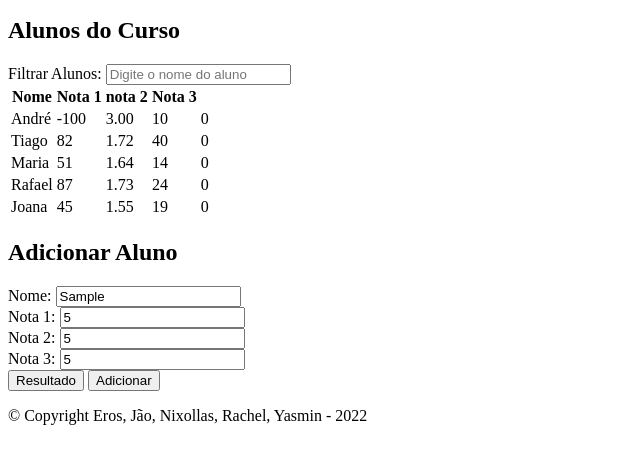
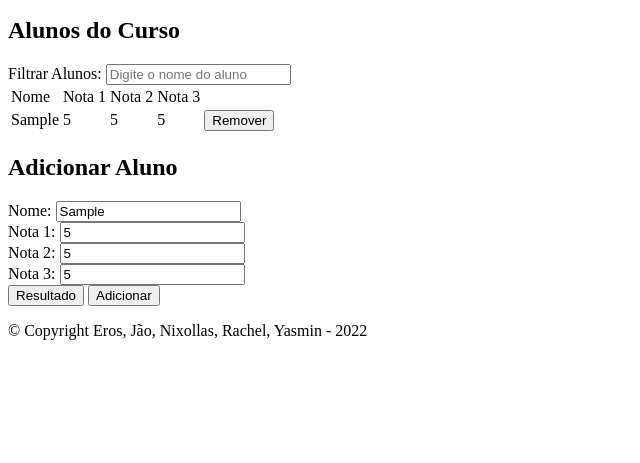
Before and after one commit to gabrio-e/Calcune, a plain HTML site: page index.html in a window 1280 px wide. Both pictures are taken after typing "Sample", "5", "5", "5" into the empty fields and a click on the button "Adicionar". Shown: the part 105-568 px from the top of the page, without its empty margins (0-640 px from the left). Drawn offline with Linux system fonts and the light colour scheme.

Commit message:
adicionando e removendo elementos da tabela

```diff
--- a/adicionar.js
+++ b/adicionar.js
@@ -1,9 +1,26 @@
-var botao = document.querySelector('#adicionar')
-botao.addEventListener('click', function (event) {
-  event.preventDefault()
-  var form = document.querySelector('#form')
-  console.log(form.nome.value)
-})
-function Adicionar() {
-  document.getElementById('table').innerHTML = 'Média não é válida'
+function Adicionar(idTabela) {
+  var tabela = document.getElementById(idTabela)
+  var numeroLinhas = tabela.rows.length
+  var linha = tabela.insertRow(numeroLinhas)
+  var celula1 = linha.insertCell(0)
+  var celula2 = linha.insertCell(1)
+  var celula3 = linha.insertCell(2)
+  var celula4 = linha.insertCell(3)
+  var celula5 = linha.insertCell(4)
+
+  var input = document.querySelector('#nome')
+  var inputNota1 = document.querySelector('#nota1')
+  var inputNota2 = document.querySelector('#nota2')
+  var inputNota3 = document.querySelector('#nota3')
+
+  var texto = input.value
+  var nota1 = inputNota1.value
+  var nota2 = inputNota2.value
+  var nota3 = inputNota3.value
+
+  celula1.innerHTML = texto
+  celula2.innerHTML = nota1
+  celula3.innerHTML = nota2
+  celula4.innerHTML = nota3
+  celula5.innerHTML = "<button onclick='removeLinha(this)'>Remover</button>"
 }
--- a/index.html
+++ b/index.html
@@ -38,59 +38,19 @@
           placeholder="Digite o nome do aluno"
           class="input-medio"
         />
-        <table id="table">
-          <thead>
+        <div>
+          <table id="tbl">
             <tr>
-              <th>Nome</th>
-              <th>Nota 1</th>
-              <th>nota 2</th>
-              <th>Nota 3</th>
+              <td>Nome</td>
+              <td>Nota 1</td>
+              <td>Nota 2</td>
+              <td>Nota 3</td>
             </tr>
-          </thead>
-          <tbody id="tabela-alunos">
-            <tr class="alunos" id="aluno1">
-              <td class="info-nome">André</td>
-              <td class="info-nota1">-100</td>
-              <td class="info-nota2">3.00</td>
-              <td class="info-nota3">10</td>
-              <td class="info-imc">0</td>
-            </tr>
-
-            <tr class="paciente" id="segundo-paciente">
-              <td class="info-nome">Tiago</td>
-              <td class="info-peso">82</td>
-              <td class="info-altura">1.72</td>
-              <td class="info-gordura">40</td>
-              <td class="info-imc">0</td>
-            </tr>
-
-            <tr class="paciente" id="terceiro-paciente">
-              <td class="info-nome">Maria</td>
-              <td class="info-peso">51</td>
-              <td class="info-altura">1.64</td>
-              <td class="info-gordura">14</td>
-              <td class="info-imc">0</td>
-            </tr>
-
-            <tr class="paciente" id="quarto-paciente">
-              <td class="info-nome">Rafael</td>
-              <td class="info-peso">87</td>
-              <td class="info-altura">1.73</td>
-              <td class="info-gordura">24</td>
-              <td class="info-imc">0</td>
-            </tr>
-            <tr class="paciente" id="quinto-paciente">
-              <td class="info-nome">Joana</td>
-              <td class="info-peso">45</td>
-              <td class="info-altura">1.55</td>
-              <td class="info-gordura">19</td>
-              <td class="info-imc">0</td>
-            </tr>
-          </tbody>
-        </table>
+          </table>
+        </div>
       </section>
       <section class="box">
-        <form id="form">
+        <form name="form">
           <h2 class="titulos">Adicionar Aluno</h2>
           <ul id="mensagens-erro"></ul>
           <div class="">
@@ -133,10 +93,10 @@
               class="input-medio"
             />
           </div>
+          <div id="resultado"></div>
         </form>
-        <div id="resultado"></div>
         <button onclick="CalcularMedia()">Resultado</button>
-        <button id="adicionar">Adicionar</button>
+        <button onclick="Adicionar('tbl')">Adicionar</button>
       </section>
     </main>
     <footer>
--- a/remover.js
+++ b/remover.js
@@ -1,8 +1,4 @@
-var tabela = document.querySelector('table')
-tabela.addEventListener('dbclick', function (event) {
-  setTimeout(function () {
-    {
-      event.target.parentNode.remove()
-    }
-  }, 1000)
-})
+function removeLinha(linha) {
+  var i = linha.parentNode.parentNode.rowIndex
+  document.getElementById('tbl').deleteRow(i)
+}
```
